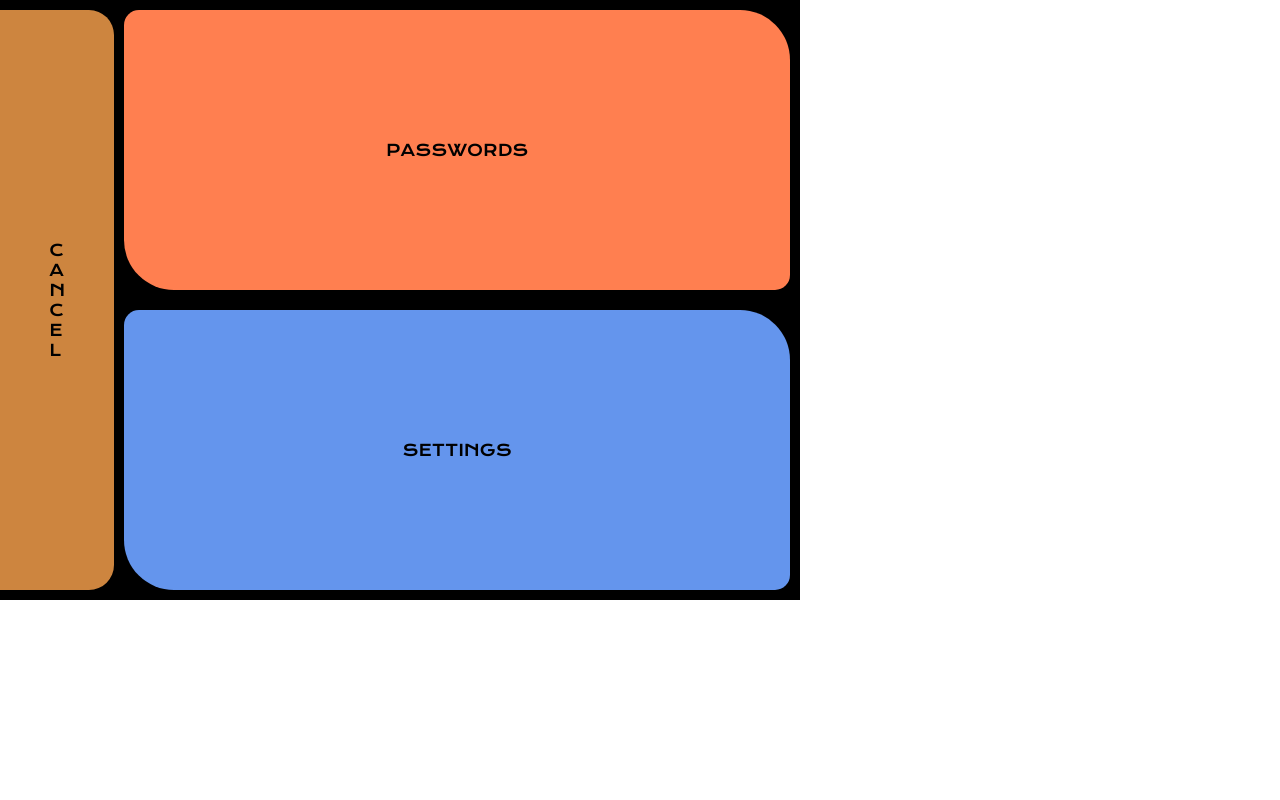
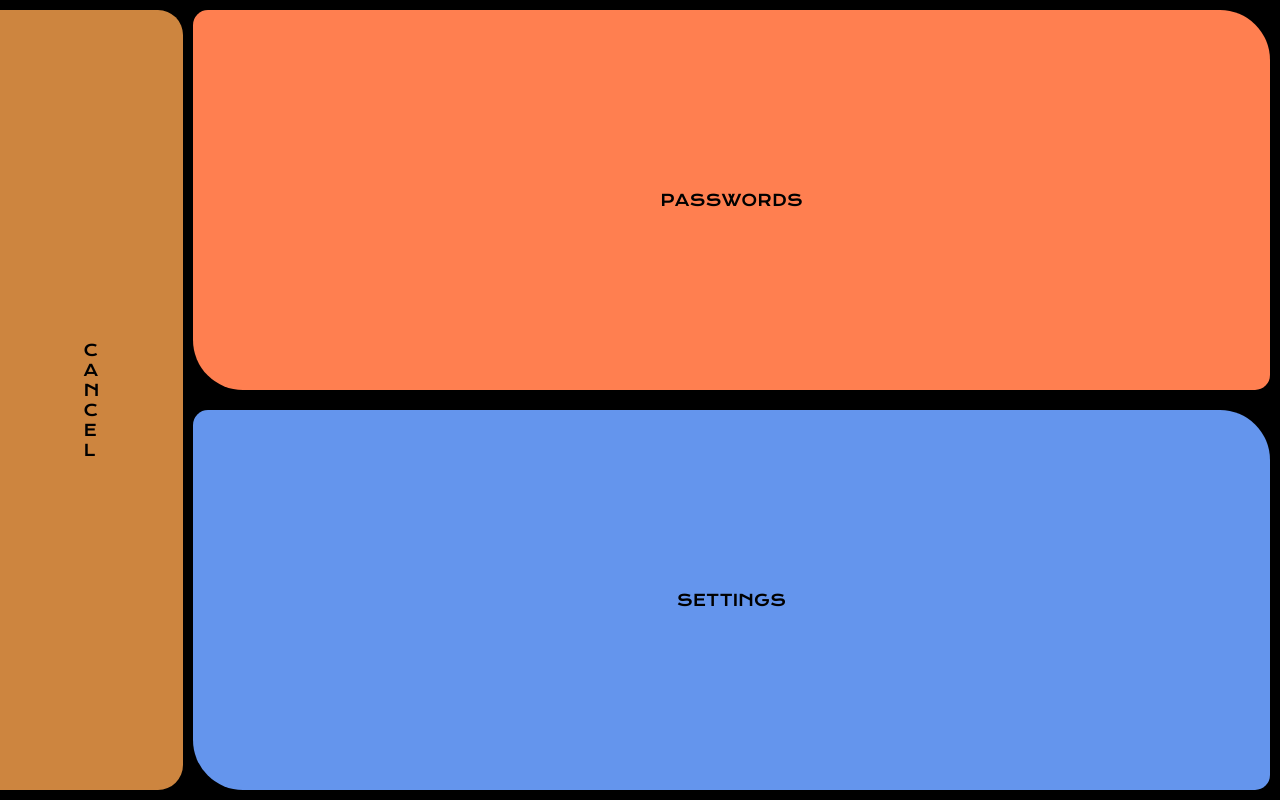
Before and after one commit to mryork/hearpass, a website: page frontend/index.html in a window 1280 px wide. Drawn offline with nearby package versions, Linux system fonts and the light colour scheme.

Commit message:
Sciecode is genuinely helpful

```diff
--- a/frontend/scripts/view.js
+++ b/frontend/scripts/view.js
@@ -1,9 +1,10 @@
 // THE ACCESSIBILITY PART OF THE PROJECT
 
 console.log("JS connected");
+/*
 document.getElementById("phone-container").style.height = "" + window.screen.height + "px";
 document.getElementById("phone-container").style.width = "" + window.screen.width + "px";
-
+*/
 /*
 // Check if pointer events are supported.
 if (window.PointerEvent) {
--- a/frontend/styles.css
+++ b/frontend/styles.css
@@ -13,7 +13,7 @@ body{
     display: block;
     position: fixed;
 	width: 100%;
-	height: 100%;
+	height: 100vh;
 }
 
 
```
